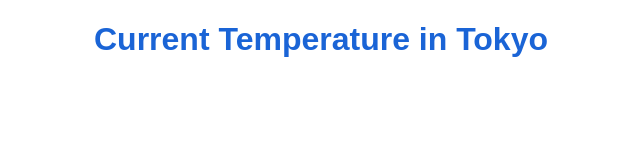
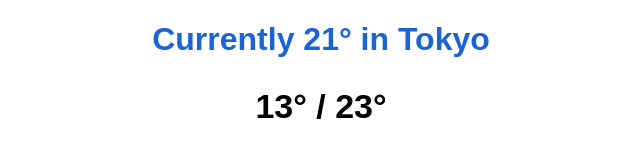
Before and after one commit to PotatoProgram/recreated-webpage-project, a plain HTML site: page index.html in a window 1280 px wide. Shown: the whole page, without its empty margins (319-959 px from the left). Drawn offline with Linux system fonts and the light colour scheme.

Commit message:
added degree markings and readings

```diff
--- a/index.html
+++ b/index.html
@@ -7,12 +7,19 @@
             text-align: center;
             font-family: Arial, Helvetica, sans-serif;
         }
+        h2 {
+            font-size: 34px;
+            text-align: center;
+            font-family: Arial, Helvetica, sans-serif;
+        }
     </style>
 </head>
 
 <body>
     <header>
-        <h1>Current Temperature in Tokyo</h1>
-        <h2></h2>
+        <h1>Currently 21° in Tokyo</h1>
+        <h2>13° /
+            <strong>23°</strong>
+        </h2>
     </header>
 </body>
```
